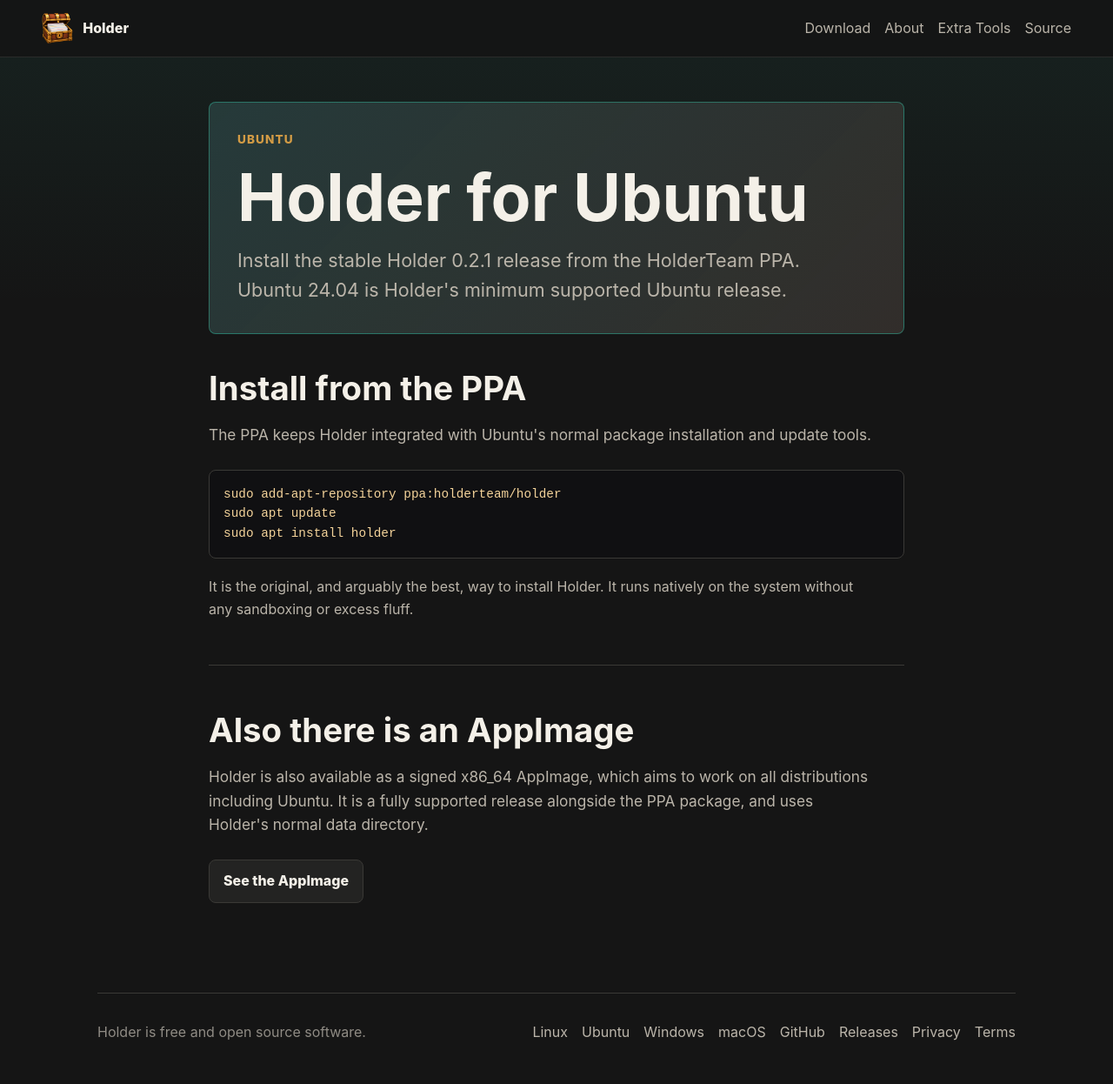
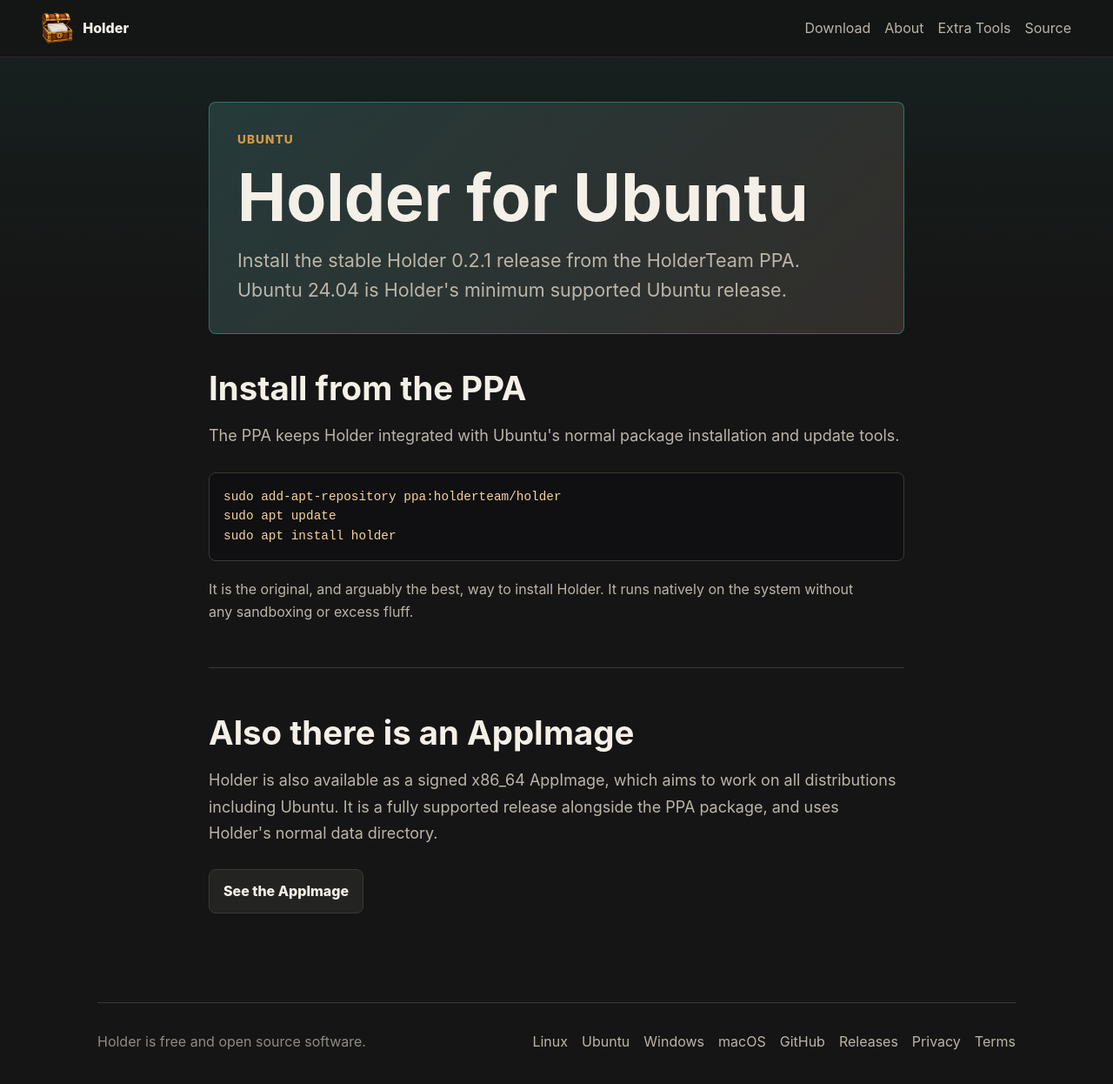
Before and after one commit to HolderTeam/holder-website, a Jekyll site: the page built from ubuntu.md, in a window 1280 px wide and 1259 px high. Shown: the top 1246 px of the window at 87% size. Built offline with Jekyll 4.4.1, drawn with Linux system fonts in a browser that asks for light colours.

Commit message:
Enlarge prose text and let it fill the narrow reading column

```diff
--- a/assets/css/main.css
+++ b/assets/css/main.css
@@ -287,7 +287,12 @@ p {
 
 .section-head p {
   color: var(--muted);
-  font-size: 1.08rem;
+  font-size: 1.125rem;
+  line-height: 1.7;
+}
+
+.narrow .section-head {
+  max-width: none;
 }
 
 .page-image {
```
